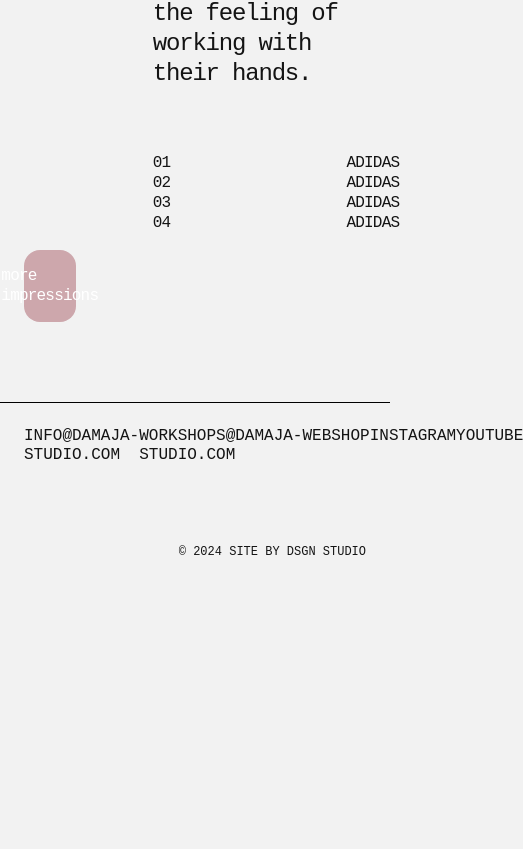
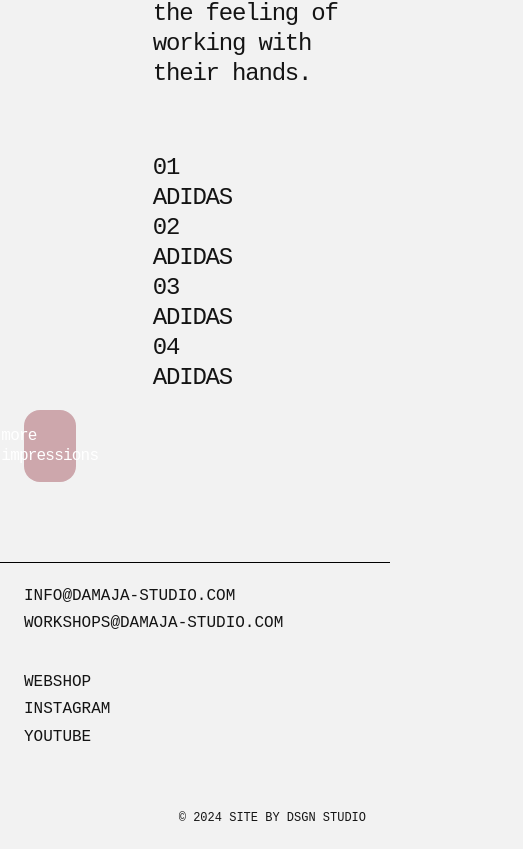
Before and after one commit to HristinaGjo/damaja-studio, a React (Vite) app: page / in a window 390 px wide. Shown: the part 3177-4026 px from the top of the page, 523 px wide, since content can reach past the window. Before the commit the page ends 3761 px from the top, so only its background shows below. Built offline with nearby package versions, Linux system fonts and the light colour scheme; grey boxes are pictures that could not be loaded.

Commit message:
footer responsive

```diff
--- a/src/styles/footer.css
+++ b/src/styles/footer.css
@@ -33,3 +33,27 @@
     text-transform: uppercase;
     font-size: 12px;
 }
+
+
+@media (max-width: 768px) {
+
+    .footer-container{
+        display: flex;
+        flex-direction: column;
+        gap: 4em;
+        width: 100%;
+        padding: 1.5em;
+        text-transform: uppercase;
+    }
+
+    .footer-contact-ctn{
+        display: flex;
+        flex-direction: column;
+        gap: .5em;
+    }
+
+    .workshops-info{
+        padding-bottom: 2em;
+    }
+
+}
--- a/src/styles/nav.css
+++ b/src/styles/nav.css
@@ -8,8 +8,8 @@
     position:fixed;
     display: flex;
     justify-content: center;
-    width: 100%;
     z-index: 1;
+    box-sizing: border-box;
     padding:1.5em 2em;
   }
 
@@ -28,6 +28,7 @@
   }
 
   .nav-links{
+    width: 100%;
     display: flex;
     flex-direction: row;
     justify-content: space-between;
--- a/src/styles/workshops.css
+++ b/src/styles/workshops.css
@@ -122,7 +122,7 @@
     grid-column: span 2;
 }
 
-.collab-list{
+/*.collab-list{
     display: flex;
     flex-direction: column;
 }
@@ -139,7 +139,7 @@
     font-weight: 500;
     line-height: 1.25;
     letter-spacing: -0.05em;
-}
+}*/
 
 
 .title-collab p{
```
Also changed, not shown: src/components/Footer.jsx (line endings or trailing spaces).
